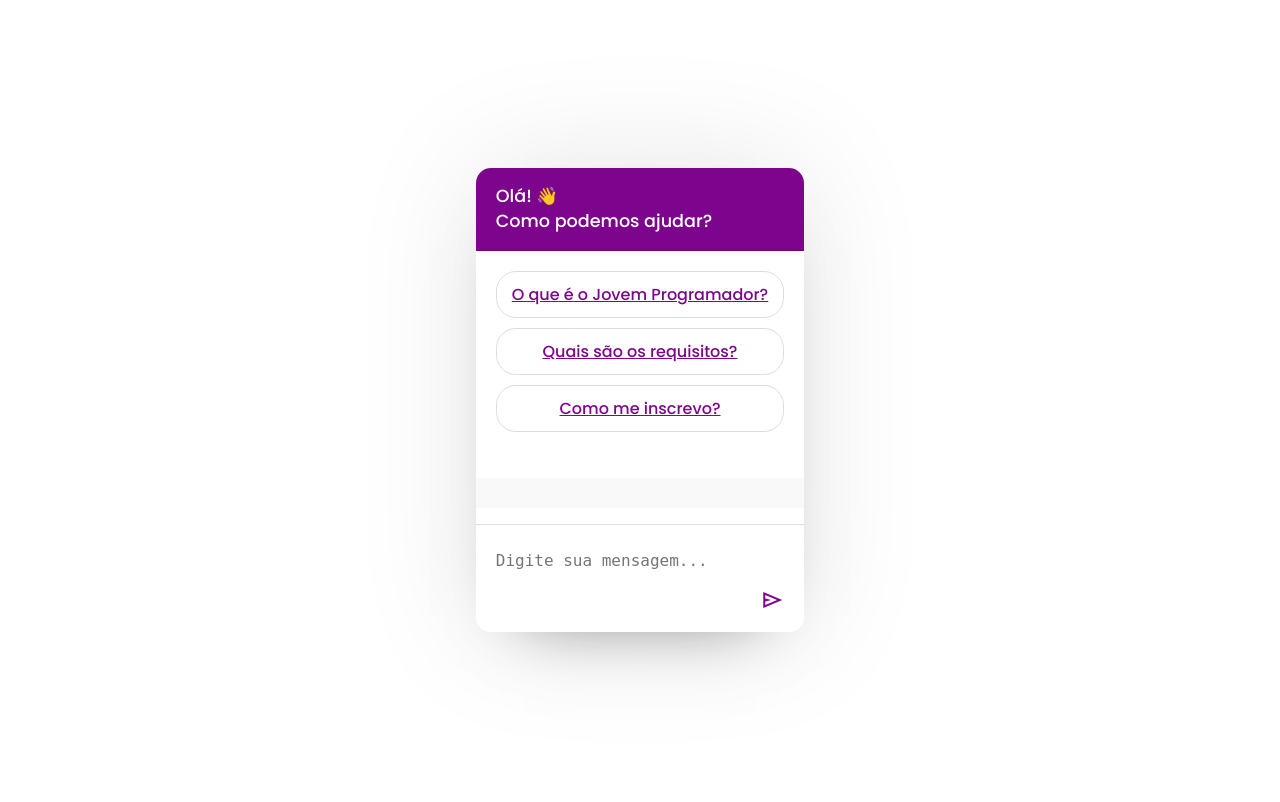
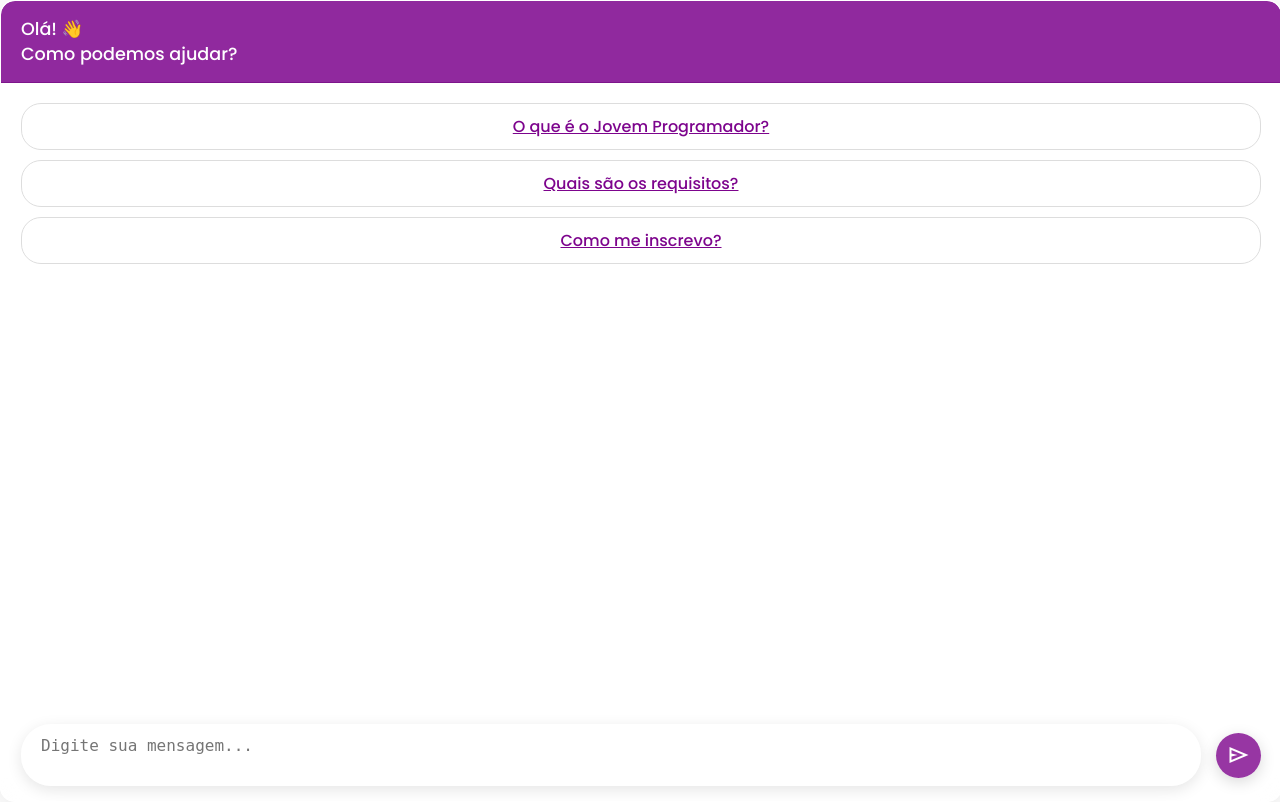
Before and after one commit to ViniTxiss/CHAT-BOT-BYTEZINHO, a FastAPI app: page /chat-page in a window 1280 px wide. Before the commit the page ends 672 px from the top, so only its background shows below. Run offline with FastAPI, Linux system fonts and the light colour scheme; parts of the project's set-up code (start-up, migrations or seed data) failed here and were passed over.

Commit message:
vidrofosco

```diff
--- a/interface/static/chat.css
+++ b/interface/static/chat.css
@@ -1,10 +1,10 @@
 /* ===== Estilos Gerais do Corpo do Chat ===== */
-.chat-body {
+body.chat-body {
     font-family: 'Poppins', sans-serif;
     background-color: transparent; /* Fundo transparente para o iframe */
     margin: 0;
     padding: 0;
-    display: flex;
+    display: block;
     justify-content: center;
     align-items: center;
     height: 100vh;
@@ -14,22 +14,47 @@
 .chat-container {
     width: 100%;
     height: 100%;
-    background: #fff;
+    background: rgba(255, 255, 255, 0.7); /* Fundo semi-transparente */
     border-radius: 15px; /* Mesma borda da janela do iframe */
     box-shadow: 0 0 128px 0 rgba(0,0,0,0.1),
                 0 32px 64px -48px rgba(0,0,0,0.5);
     display: flex;
     flex-direction: column;
     overflow: hidden;
+    backdrop-filter: blur(10px); /* Efeito de vidro fosco */
+    -webkit-backdrop-filter: blur(10px); /* Para compatibilidade com Safari */
+    border: 1px solid rgba(255, 255, 255, 0.3); /* Borda sutil */
+    position: relative;
 }
 
 /* ===== Cabeçalho do Chat ===== */
-.chat-header {
+header.chat-header {
     padding: 16px 20px;
-    background: #7d048d;
+    background: rgba(125, 4, 141, 0.85);
     color: #fff;
-    border-bottom: 1px solid #6b0379;
+    border-bottom: 1px solid rgba(107, 3, 121, 0.5);
     text-align: left;
+    backdrop-filter: blur(5px);
+    -webkit-backdrop-filter: blur(5px);
+    z-index: 10;
+}
+
+/* Cabeçalho fixo */
+.chat-header .fixed-header {
+    position: sticky;
+    top: 0;
+    left: 0;
+    right: 0;
+    box-shadow: 0 2px 10px rgba(0, 0, 0, 0.1);
+}
+
+/* Conteúdo do chat (área de mensagens) */
+.chat-content {
+    flex: 1;
+    overflow-y: auto;
+    position: relative;
+    display: flex;
+    flex-direction: column;
 }
 
 .chat-header h3 {
@@ -71,12 +96,14 @@
 }
 
 /* ===== Caixa de Mensagens (Chatbox) ===== */
-.chatbox {
+ul.chatbox {
     flex-grow: 1;
     overflow-y: auto;
     padding: 20px 20px 10px;
     list-style: none;
-    background-color: #f9f9f9;
+    margin-bottom: 40px; /* Espaço para o botão de expandir */
+    backdrop-filter: blur(8px);
+    -webkit-backdrop-filter: blur(8px);
 }
 
 .chatbox .chat {
@@ -139,34 +166,101 @@
 }
 
 /* ===== Área de Input ===== */
-.chat-input {
+div.chat-input {
     display: flex;
-    gap: 5px;
-    align-items: flex-end;
-    padding: 10px 20px;
-    border-top: 1px solid #ddd;
-    background: #fff;
+    gap: 15px;
+    align-items: center;
+    padding: 15px 20px;
+    border-top: 1px solid rgba(255, 255, 255, 0.2);
+    background: rgba(255, 255, 255, 0.1);
+    position: relative;
+    bottom: 0;
+    left: 0;
+    right: 0;
+    backdrop-filter: blur(10px);
+    -webkit-backdrop-filter: blur(10px);
+    z-index: 10;
 }
 
 .chat-input textarea {
     flex-grow: 1;
-    height: 55px;
     border: none;
     outline: none;
     resize: none;
     font-size: 1rem;
-    padding: 16px 15px 16px 0;
-    max-height: 180px;
+    max-height: 80px;
+    background: transparent;
+    color: #333;
+    padding: 12px 20px;
+    border-radius: 30px;
+    box-shadow:
+        inset 0 0 0 1px rgba(255, 255, 255, 0.3),
+        0 4px 15px rgba(0, 0, 0, 0.1);
+    backdrop-filter: blur(5px);
+    -webkit-backdrop-filter: blur(5px);
 }
 
 .chat-input #send-btn {
     cursor: pointer;
     font-size: 1.5rem;
-    color: #7d048d;
-    padding-bottom: 10px;
-    transition: color 0.2s;
+    color: white;
+    background: rgba(125, 4, 141, 0.8);
+    width: 45px;
+    height: 45px;
+    border-radius: 50%;
+    display: flex;
+    align-items: center;
+    justify-content: center;
+    transition: all 0.3s ease;
+    backdrop-filter: blur(5px);
+    -webkit-backdrop-filter: blur(5px);
+    box-shadow: 0 4px 15px rgba(0, 0, 0, 0.15);
 }
 
 .chat-input #send-btn:hover {
-    color: #510353;
+    background: rgba(125, 4, 141, 1);
+    transform: scale(1.05);
 }
+
+/* ===== Animação de Digitação ===== */
+.typing-indicator {
+    display: flex;
+    align-items: center;
+    gap: 5px;
+    padding: 10px 15px;
+    background: rgba(230, 230, 230, 0.7);
+    border-radius: 15px;
+    width: fit-content;
+}
+
+.typing-indicator span {
+    width: 8px;
+    height: 8px;
+    background-color: #7d048d;
+    border-radius: 50%;
+    display: inline-block;
+    animation: typing 1.5s infinite ease-in-out;
+}
+
+.typing-indicator span:nth-child(1) {
+    animation-delay: 0s;
+}
+
+.typing-indicator span:nth-child(2) {
+    animation-delay: 0.3s;
+}
+
+.typing-indicator span:nth-child(3) {
+    animation-delay: 0.6s;
+}
+
+@keyframes typing {
+    0%, 100% {
+        transform: translateY(0);
+        opacity: 0.5;
+    }
+    50% {
+        transform: translateY(-5px);
+        opacity: 1;
+    }
+}
--- a/interface/static/chat.js
+++ b/interface/static/chat.js
@@ -4,6 +4,7 @@ document.addEventListener("DOMContentLoaded", () => {
     const sendChatBtn = document.querySelector("#send-btn");
     const initialView = document.getElementById("initial-view");
     const predefinedQuestions = document.querySelectorAll(".predefined-questions a");
+    const expandBtn = document.getElementById("expand-btn");
 
     let userMessage;
     const API_URL = "/chat"; // Endpoint do FastAPI
@@ -102,4 +103,21 @@ document.addEventListener("DOMContentLoaded", () => {
             handleChat(chatInput.value);
         }
     });
+
+    // Funcionalidade do botão de expandir
+    let expanded = false;
+    expandBtn.addEventListener("click", () => {
+        const chatContainer = document.querySelector(".chat-container");
+        if (expanded) {
+            chatContainer.style.height = "100%";
+            expandBtn.textContent = "open_in_full";
+            expanded = false;
+        } else {
+            chatContainer.style.height = "90vh";
+            expandBtn.textContent = "close_fullscreen";
+            expanded = true;
+        }
+        // Rolar para o final das mensagens
+        chatbox.scrollTo(0, chatbox.scrollHeight);
+    });
 });
--- a/interface/templates/chat.html
+++ b/interface/templates/chat.html
@@ -1,6 +1,6 @@
 
 <!DOCTYPE html>
-<html lang="pt-BR">
+<html lang="pt-BR" class="chat-html">
 <head>
     <meta charset="UTF-8">
     <meta name="viewport" content="width=device-width, initial-scale=1.0">
@@ -11,11 +11,12 @@
     <script src="{{ url_for('static', path='chat.js') }}" defer></script>
 </head>
 <body class="chat-body">
-  <div id="chatbot-window" >
   <div class="chat-container">
-      <header class="chat-header">
+    <header class="chat-header fixed-header">
       <h3>Olá! 👋<br>Como podemos ajudar?</h3>
     </header>
+
+    <div class="chat-content">
       <!-- A lista de perguntas predefinidas será escondida pelo JS após o início da conversa -->
       <div id="initial-view">
         <ul class="predefined-questions">
@@ -24,14 +25,18 @@
           <li><a href="#" data-question="Como me inscrevo?">Como me inscrevo?</a></li>
         </ul>
       </div>
-      <!-- Área onde as mensagens da conversa aparecerão -->
-      <ul class="chatbox"></ul>
+
+      <!-- Área onde as mensagens serão exibidas -->
+      <ul class="chatbox">
+        <!-- As mensagens serão adicionadas aqui dinamicamente -->
+      </ul>
+    </div>
+
     <!-- Formulário para enviar mensagens -->
     <div class="chat-input">
       <textarea placeholder="Digite sua mensagem..." required></textarea>
       <span id="send-btn" class="material-symbols-outlined">send</span>
     </div>
   </div>
-  </div>
 </body>
 </html>
--- a/interface/templates/index.html
+++ b/interface/templates/index.html
@@ -46,11 +46,8 @@
         </section>
     </main>
 
-    <!-- Contêiner do Botão Flutuante (FAB) -->
+    <!-- Contêiner do Botão do Chatbot -->
     <div id="fab-container">
-        <button class="fab-secondary">1</button>
-        <button class="fab-secondary">2</button>
-        <button class="fab-secondary">3</button>
         <button id="chatbot-button" class="chatbot-toggler">
             <img src="{{ url_for('static', path='images/figdest.PNG') }}" alt="Ícone do Chatbot">
         </button>
```
Also changed, not shown: interface/static/script.js (+2 -9 lines), interface/static/style.css (+2 -20 lines). Lines whose indentation alone changed are shown as unchanged.
